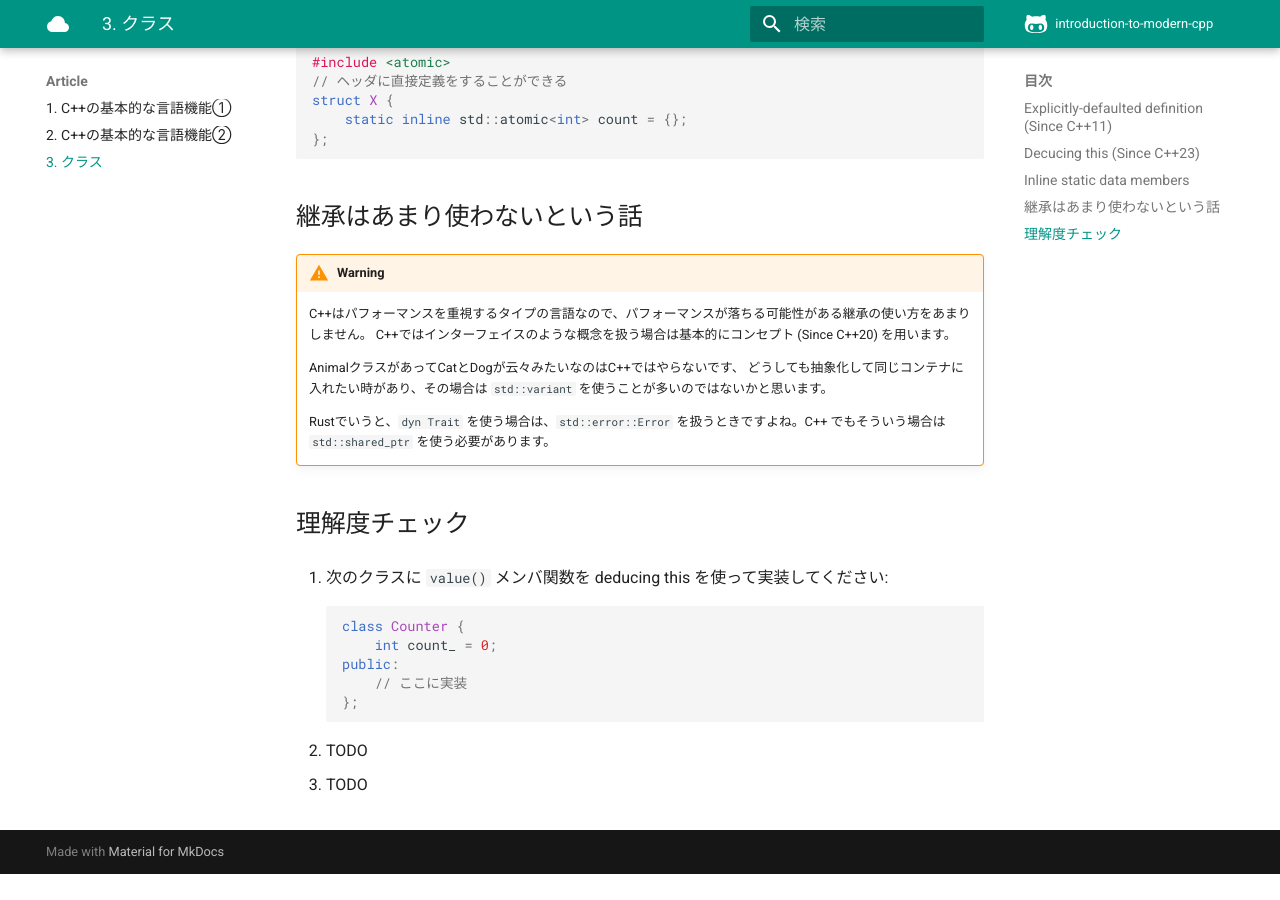
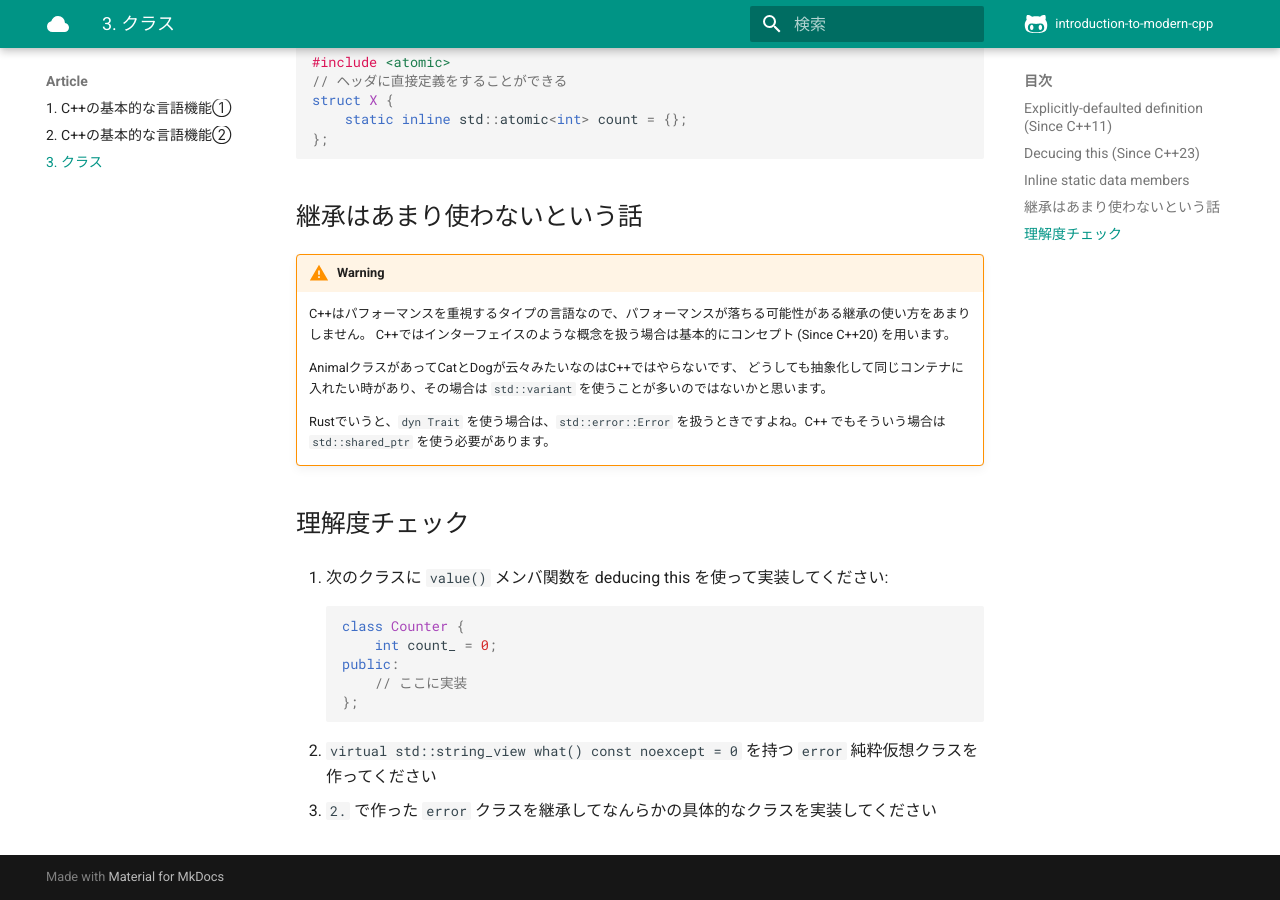
Before and after one commit to MitamaLab/introduction-to-modern-cpp, an MkDocs documentation site: the page built from book/docs/article/section_3.md, in a window 1280 px wide and 900 px high, scrolled down 1440 px. Built offline with MkDocs 1.6.1 and Material for MkDocs 9.7.7, drawn with Linux system fonts in a browser that asks for light colours; comment, search, counter and statistics services are not loaded; before the commit the page ends 2314 px from its top, so only the background shows below that.

Commit message:
feat: add 理解度チェック

````diff
--- a/book/docs/article/section_3.md
+++ b/book/docs/article/section_3.md
@@ -116,6 +116,6 @@ struct X {
    };
    ```
 
-2. TODO
+2. `virtual std::string_view what() const noexcept = 0` を持つ `error` 純粋仮想クラスを作ってください
 
-3. TODO
+3. `2.` で作った `error` クラスを継承してなんらかの具体的なクラスを実装してください
````
